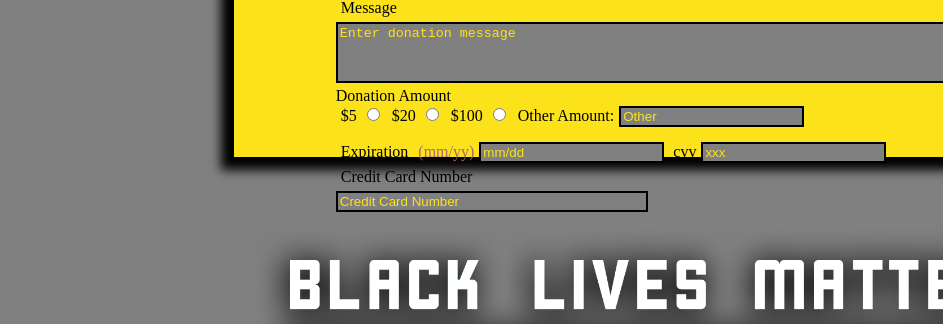
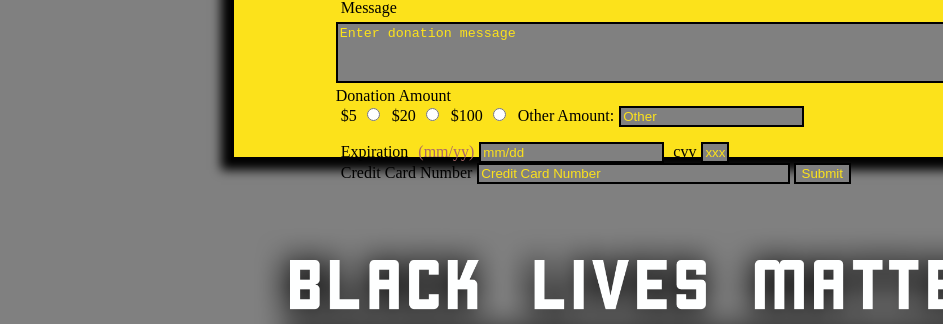
Before and after one commit to Zypherous/blm_website, a plain HTML site: page contactus.html in a window 1280 px wide. Shown: the part 372-696 px from the top of the page, 0-943 px from the left. Drawn offline with Linux system fonts and the light colour scheme.

Commit message:
Added a submit button

```diff
--- a/contactus.css
+++ b/contactus.css
@@ -105,11 +105,16 @@ a:hover{
     background-color: transparent;
     color: black;
 }
-
-#credit {
+#ceditlabel {
+    display: inline;
+}
+#credit{
     width: 50%;
 }
 
+#cvv {
+    width: 20px;
+}
 
 @media screen and(max-width: 600px){
     .donationBox {
--- a/contactus.html
+++ b/contactus.html
@@ -37,15 +37,17 @@
 
                     </div>
                 </form>
-                <div class="content">
+                    <div class="content">
+                        <div>
+                            <br>
+                            <label>Expiration</label><label class="gray">(mm/yy)</label><input type="text" name="expiry" placeholder="mm/dd"></input>
+                            <label>cvv</label><input type="text" name="security" placeholder="xxx" id="cvv"></input>
+                        </div>
                     <div>
-                        <br>
-                        <label>Expiration</label><label class="gray">(mm/yy)</label><input type="text" name="expiry" placeholder="mm/dd"></input>
-                        <label>cvv</label><input type="text" name="security" placeholder="xxx"></input>
+                        <label id="creditlabel">Credit Card Number</label><input type="text" name="ccn" placeholder="Credit Card Number" maxlength="16" size="16" id="credit"></input>
+                        <input type="submit" name="donateBtn" placeholder="DONATE" id="donate">
                     </div>
-                    <label>Credit Card Number</label><input type="text" name="ccn" placeholder="Credit Card Number" maxlength="16" size="16" id="credit"></input>
-
-                </div>
+                    </div>
         </div>
         <footer>
                 <li><a href="#facebook"> Facebook <i class="fab fa-facebook-square"></i></a></li>
```
